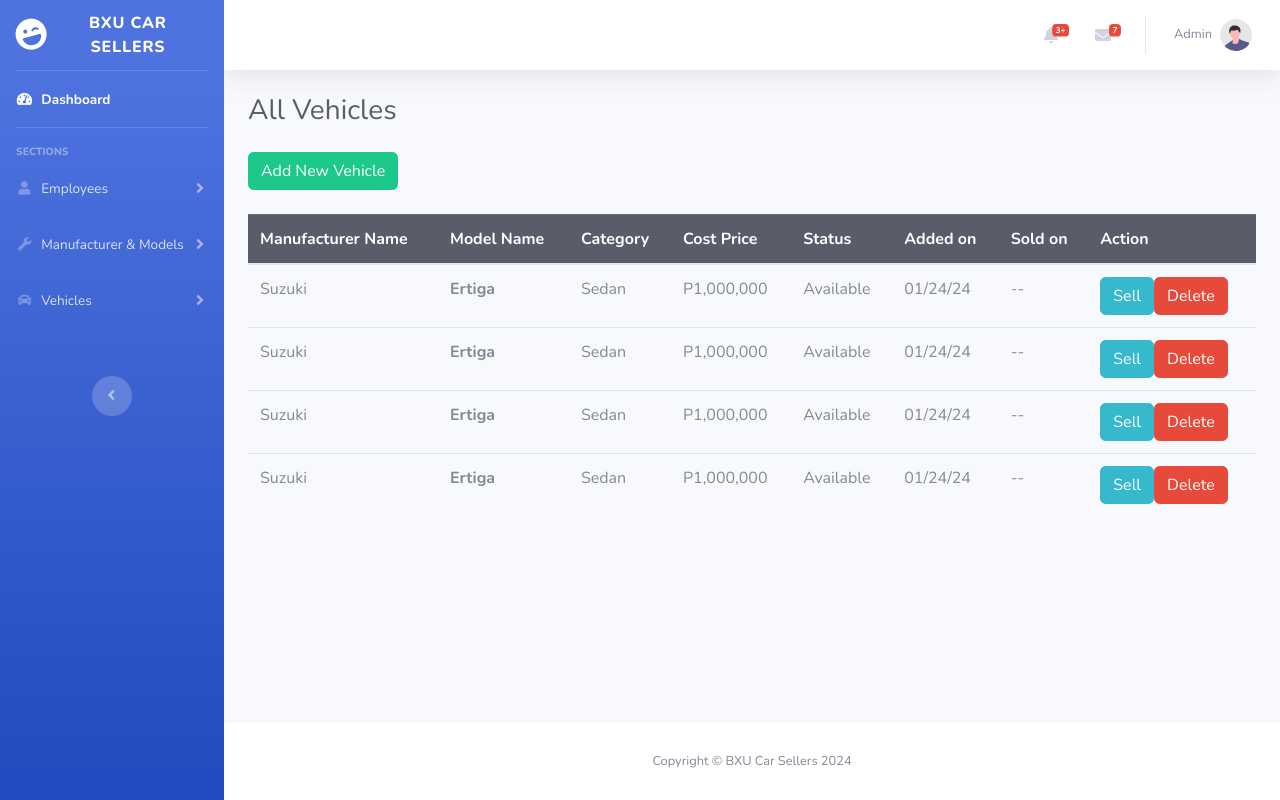
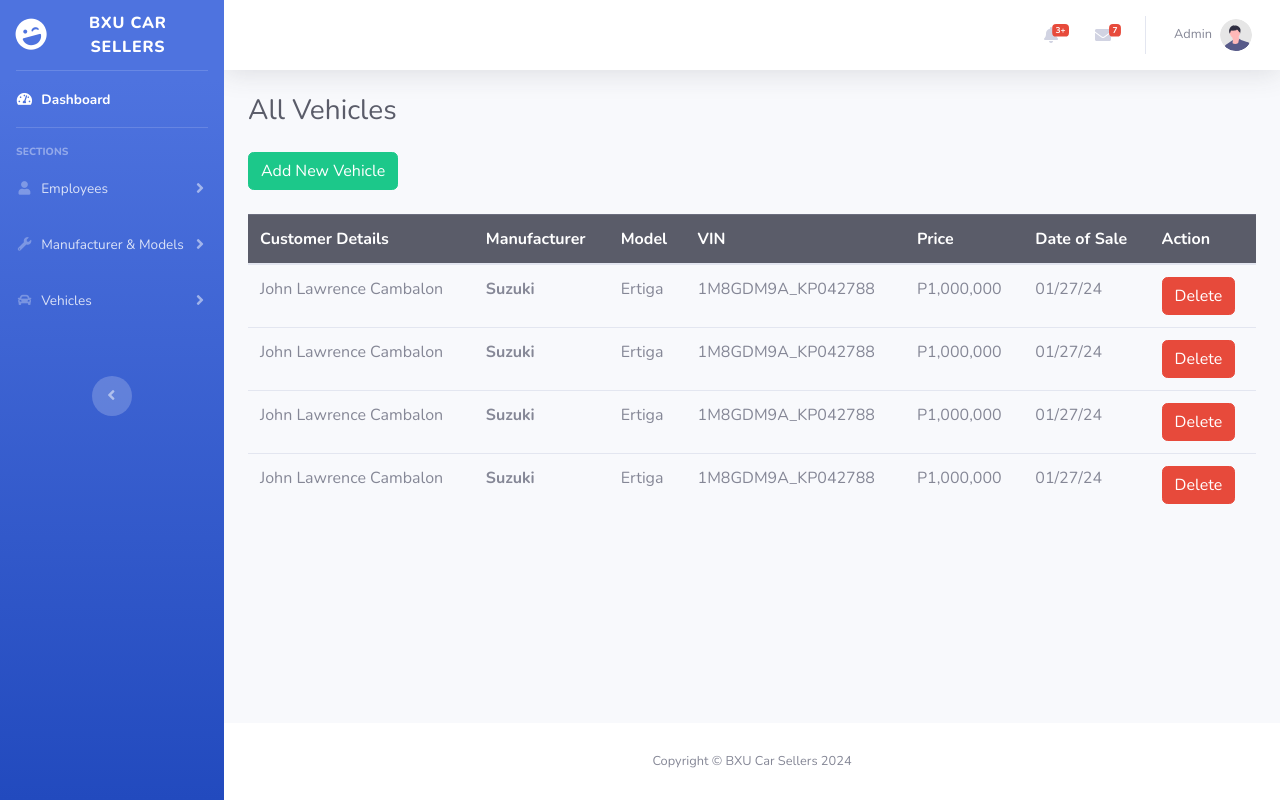
Before and after one commit to elcodered/ite19-VMS, a PHP site: page /soldvehicles.php in a window 1280 px wide. Run offline with PHP 8.4, Linux system fonts and the light colour scheme.

Commit message:
fixed tables

```diff
--- a/admin/soldvehicles.php
+++ b/admin/soldvehicles.php
@@ -219,56 +219,51 @@ include('includes/navbar.php');
                 <table class="table">
   <thead class="table-dark">
     <tr>
-    <th scope="col">Manufacturer Name</th>
-      <th scope="col">Model Name</th>
-      <th scope="col">Category</th>
-      <th scope="col">Cost Price</th>
-      <th scope="col">Status</th>
-      <th scope="col">Added on</th>
-      <th scope="col">Sold on</th>
+    <th scope="col">Customer Details</th>
+    <th scope="col">Manufacturer</th>
+      <th scope="col">Model</th>
+      <th scope="col">VIN</th>
+      <th scope="col">Price</th>
+      <th scope="col">Date of Sale</th>
       <th scope="col">Action</th>
     </tr>
   </thead>
   <tbody class="table-group-divider">
     <tr>
-      <td>Suzuki</td>
-      <th>Ertiga</th>
-      <td>Sedan</td>
+      <td>John Lawrence Cambalon</td>
+      <th>Suzuki</th>
+      <td>Ertiga</td>
+      <td>1M8GDM9A_KP042788</td>
       <td>P1,000,000</td>
-      <td>Available</td>
-      <td>01/24/24</td>
-      <td>--</td>
-      <td><button type="submit" class="btn btn-info">Sell</button><button type="submit" class="btn btn-danger">Delete</button></td>
+      <td>01/27/24</td>
+      <td><button type="submit" class="btn btn-danger">Delete</button></td>
     </tr>
     <tr>
-      <td>Suzuki</td>
-      <th>Ertiga</th>
-      <td>Sedan</td>
+      <td>John Lawrence Cambalon</td>
+      <th>Suzuki</th>
+      <td>Ertiga</td>
+      <td>1M8GDM9A_KP042788</td>
       <td>P1,000,000</td>
-      <td>Available</td>
-      <td>01/24/24</td>
-      <td>--</td>
-      <td><button type="submit" class="btn btn-info">Sell</button><button type="submit" class="btn btn-danger">Delete</button></td>
+      <td>01/27/24</td>
+      <td><button type="submit" class="btn btn-danger">Delete</button></td>
     </tr>
     <tr>
-      <td>Suzuki</td>
-      <th>Ertiga</th>
-      <td>Sedan</td>
+      <td>John Lawrence Cambalon</td>
+      <th>Suzuki</th>
+      <td>Ertiga</td>
+      <td>1M8GDM9A_KP042788</td>
       <td>P1,000,000</td>
-      <td>Available</td>
-      <td>01/24/24</td>
-      <td>--</td>
-      <td><button type="submit" class="btn btn-info">Sell</button><button type="submit" class="btn btn-danger">Delete</button></td>
+      <td>01/27/24</td>
+      <td><button type="submit" class="btn btn-danger">Delete</button></td>
     </tr>
     <tr>
-      <td>Suzuki</td>
-      <th>Ertiga</th>
-      <td>Sedan</td>
+      <td>John Lawrence Cambalon</td>
+      <th>Suzuki</th>
+      <td>Ertiga</td>
+      <td>1M8GDM9A_KP042788</td>
       <td>P1,000,000</td>
-      <td>Available</td>
-      <td>01/24/24</td>
-      <td>--</td>
-      <td><button type="submit" class="btn btn-info">Sell</button><button type="submit" class="btn btn-danger">Delete</button></td>
+      <td>01/27/24</td>
+      <td><button type="submit" class="btn btn-danger">Delete</button></td>
     </tr>
   </tbody>
 </table>
```
